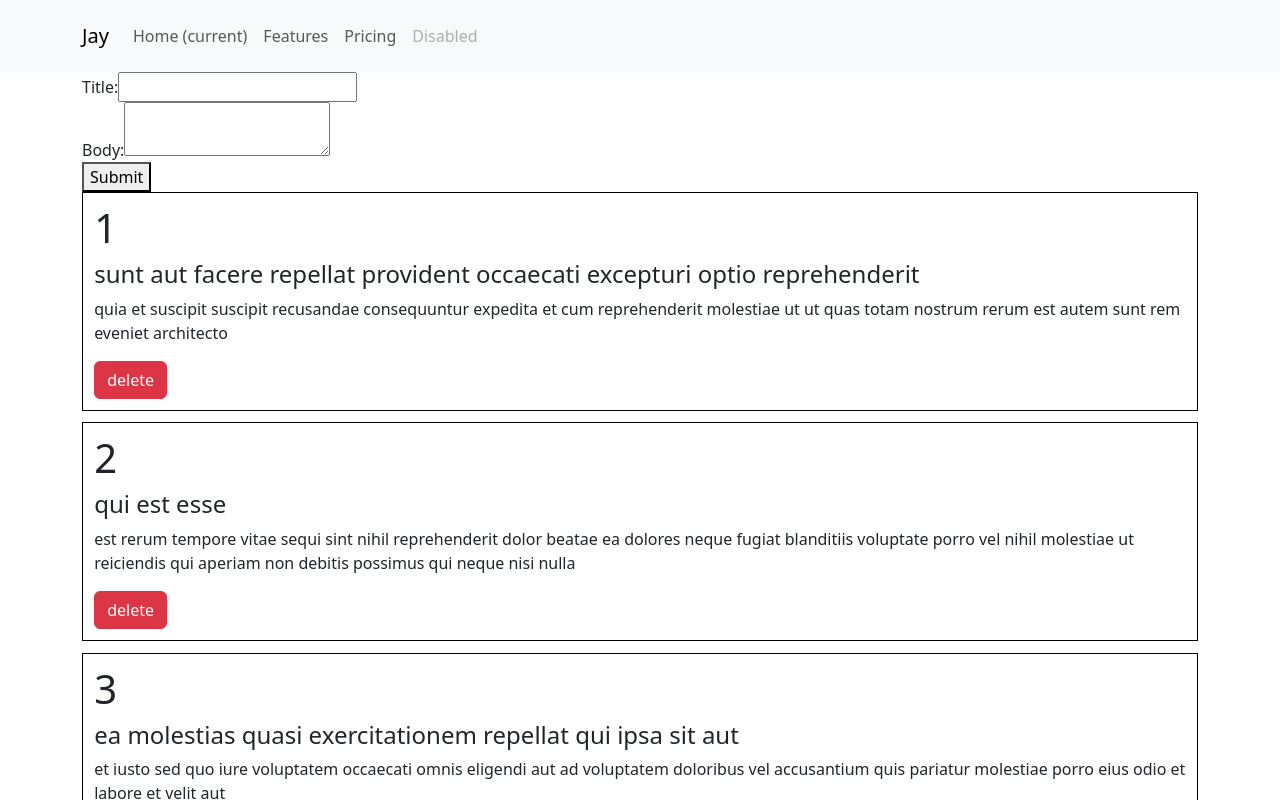
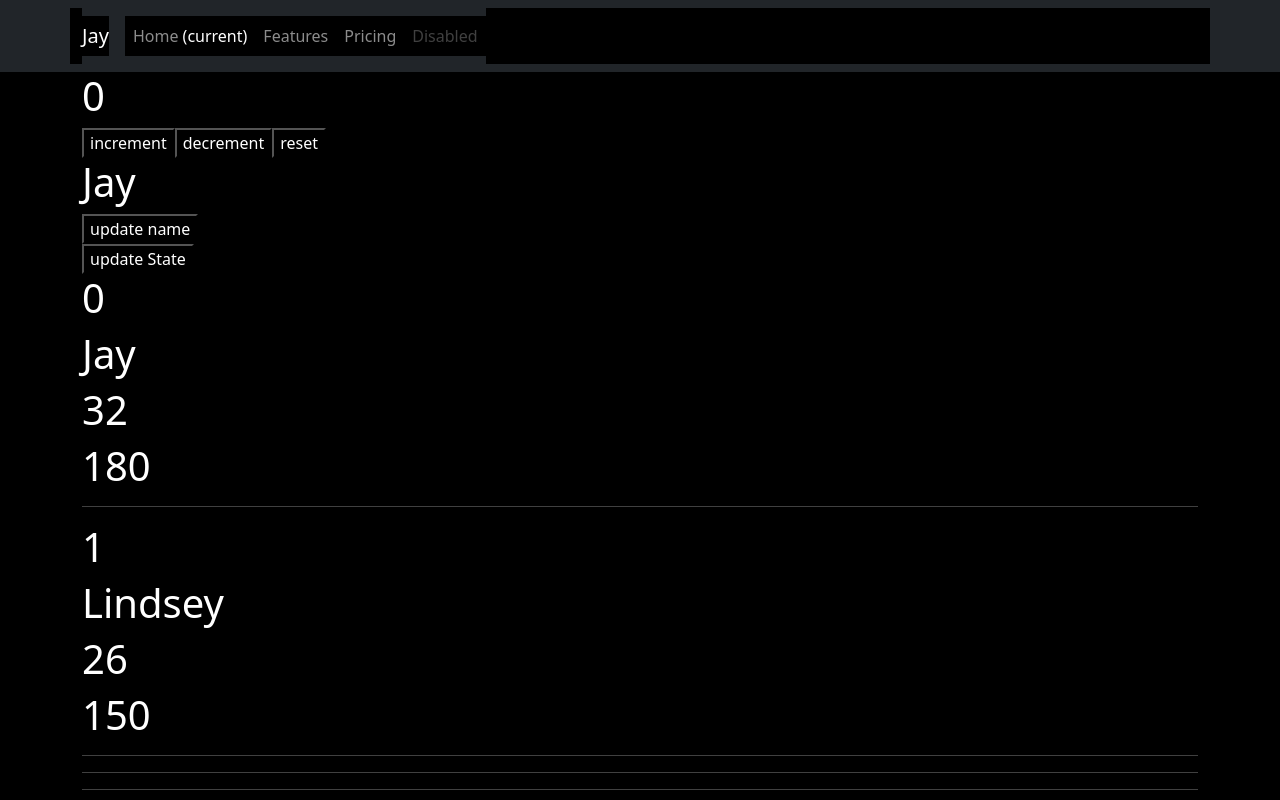
Before and after one commit to jackjayanth/my-react-app, a React (Create React App) app: page / in a window 1280 px wide. Shown: the top 800 px of the page. Built offline with nearby package versions, Linux system fonts and the light colour scheme.

Commit message:
working code

```diff
--- a/src/App.css
+++ b/src/App.css
@@ -0,0 +1,4 @@
+* {
+  background-color: black;
+  color: white;
+}
--- a/src/App.jsx
+++ b/src/App.jsx
@@ -3,12 +3,14 @@ import "./App.css";
 import Navbar from "./components/Navbar";
 import Posts from "./components/Posts";
 import Myposts from "./components/Myposts";
+import New from "./newComponents/New";
 
 function App() {
   return (
     <div className="App">
       <Navbar />
       <div className="container">
+        <New />
         <Myposts />
         {/* <Posts></Posts> */}
       </div>
--- a/src/components/GetData.jsx
+++ b/src/components/GetData.jsx
@@ -1,6 +1,6 @@
 import React, { useState } from "react";
 
-function GetData({ onSubmit, data }) {
+function GetData({ onSubmit, dataLength }) {
   const [title, setTitle] = useState("");
   const [body, setBody] = useState("");
 
@@ -8,7 +8,7 @@ function GetData({ onSubmit, data }) {
     e.preventDefault();
     const dataToSend = {
       userId: 1,
-      id: data.length + 1,
+      id: dataLength + 1,
       title: title,
       body: body,
     };
--- a/src/components/Myposts.jsx
+++ b/src/components/Myposts.jsx
@@ -30,6 +30,7 @@ function Myposts() {
     },
   ];
   const [data, setData] = useState([dataPile]);
+  let dataLength = data.length;
   useEffect(() => {
     setData(dataPile);
   }, []);
@@ -48,13 +49,13 @@ function Myposts() {
   }
   return (
     <>
-      <GetData data={dataPile} onSubmit={(d) => handleSubmit(d)} />
+      <GetData dataLength={dataLength} onSubmit={(d) => handleSubmit(d)} />
       <div>
         {data.map((i, index) => (
           <div
             key={index}
             style={{
-              border: "1px solid black",
+              border: "1px solid white",
               padding: "1%",
               marginBottom: "1%",
             }}
--- a/src/components/Navbar.jsx
+++ b/src/components/Navbar.jsx
@@ -2,9 +2,9 @@ import React from "react";
 
 function Navbar() {
   return (
-    <nav className="navbar navbar-light bg-light">
+    <nav className="navbar navbar-dark bg-dark">
       <div className="container">
-        <nav className="navbar navbar-expand-lg navbar-light bg-light">
+        <nav className="navbar navbar-expand-lg navbar-dark bg-dark">
           <a className="navbar-brand" href="/">
             Jay
           </a>
--- /dev/null
+++ b/src/newComponents/New.jsx
@@ -0,0 +1,66 @@
+import { useEffect, useReducer, useState } from "react";
+
+export const initialState = [
+  {
+    name: "Jay",
+    age: 32,
+    height: 180,
+  },
+  {
+    name: "Lindsey",
+    age: 26,
+    height: 150,
+  },
+];
+function New() {
+  const [count, setCount] = useState(0);
+  const [name, setName] = useState("Jay");
+  const [state, setState] = useState(initialState);
+  function handleI() {
+    setCount(count + 1);
+  }
+  function handleD() {
+    setCount(count - 1);
+  }
+  function handleR() {
+    setCount(0);
+  }
+  function handleWordAppend() {
+    setName(name + " updated");
+  }
+
+  function addNewPerson() {
+    let addition = {
+      name: "Lindsey",
+      age: 26,
+      height: 150,
+    };
+    setState([...state, addition]);
+  }
+  return (
+    <div>
+      <h1>{count}</h1>
+      <button onClick={handleI}>increment</button>
+      <button onClick={handleD}>decrement</button>
+      <button onClick={handleR}>reset</button>
+      <h1>{name}</h1>
+      <button onClick={handleWordAppend}>update name</button>
+      <br />
+      <button onClick={addNewPerson}>update State</button>
+      {state.map((ind, i) => (
+        <div key={i}>
+          <h1> {i}</h1>
+          <h1> {ind.name}</h1>
+          <h1> {ind.age}</h1>
+          <h1> {ind.height}</h1>
+          <hr />
+        </div>
+      ))}
+      <hr />
+      <hr />
+      <hr />
+    </div>
+  );
+}
+
+export default New;
```
Also changed, not shown: src/data.json (added, +114 -0 lines).
